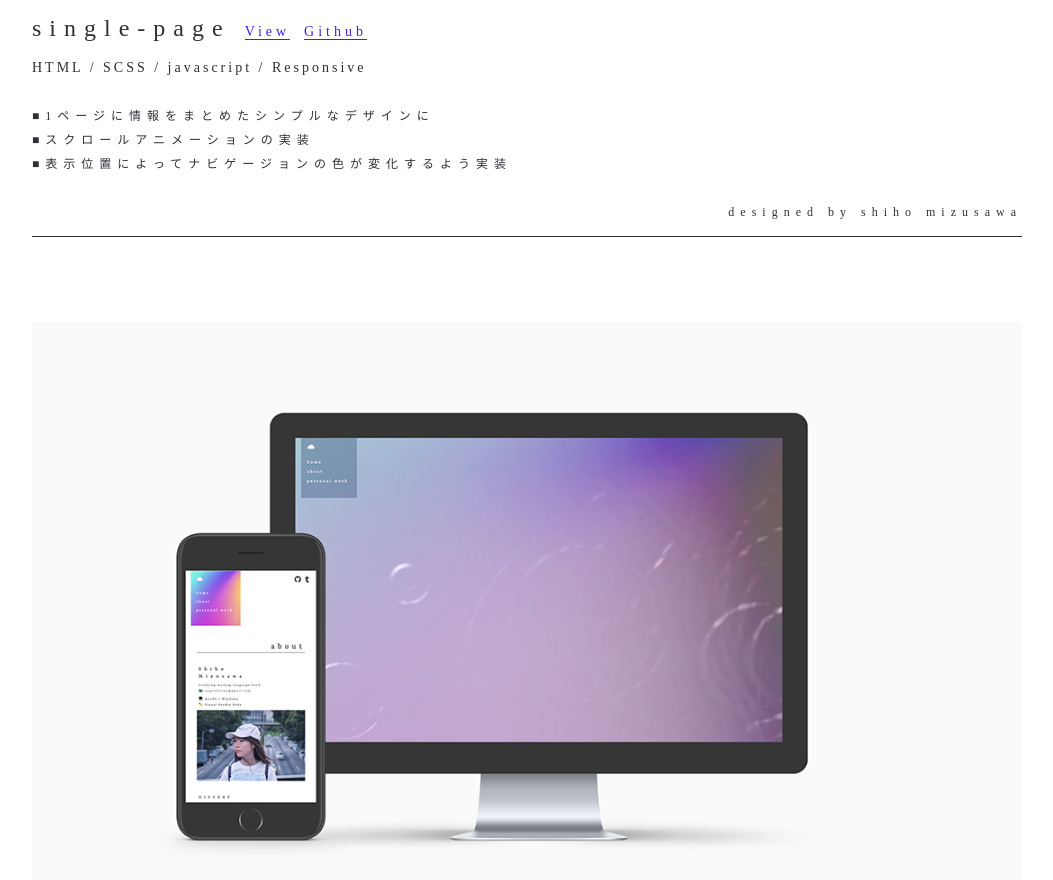
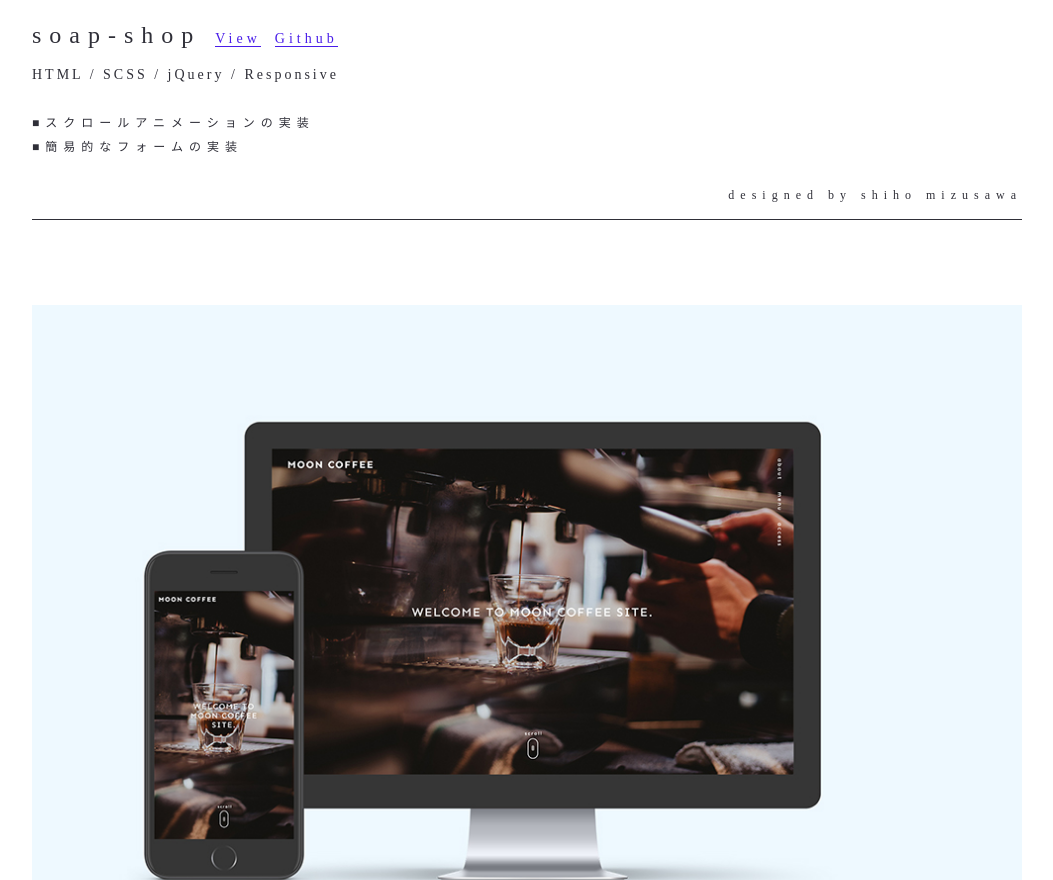
Before and after one commit to swimmyxox/portfolio, a website: page public/personal_work.html in a window 1280 px wide. Shown: the part 825-1705 px from the top of the page, without its empty margins (218-1271 px from the left). Drawn offline with Linux system fonts and the light colour scheme; a web font is replaced by a local one.

Commit message:
update personal_work

```diff
--- a/public/personal_work.html
+++ b/public/personal_work.html
@@ -44,6 +44,32 @@
       <article>
         <section>
           <h1 class="title">personal work</h1>
+          <div class="image">
+            <a href="https://soap-shop.netlify.app/" target="_blank">
+              <img src="images/soap-shop.jpg" />
+            </a>
+          </div>
+          <div class="text">
+            <h2>
+              soap-shop
+              <a href="https://soap-shop.netlify.app/" target="_blank">View</a>
+              <a href="https://github.com/swimmyxox/soap-shop" target="_blank"
+                >Github</a
+              >
+            </h2>
+            <p>
+              HTML / SCSS / jQuery / Responsive
+            </p>
+            <p class="outline">
+              ■スクロールアニメーションの実装<br />
+              ■簡易的なフォームの実装
+            </p>
+            <p class="design">
+              designed by shiho mizusawa
+            </p>
+          </div>
+        </section>
+        <section>
           <div class="image">
             <a href="https://mooncoffee.netlify.app/" target="_blank">
               <img src="images/single_page.jpg" />
```
Also changed, not shown: public/images/soap-shop.jpg (added).
